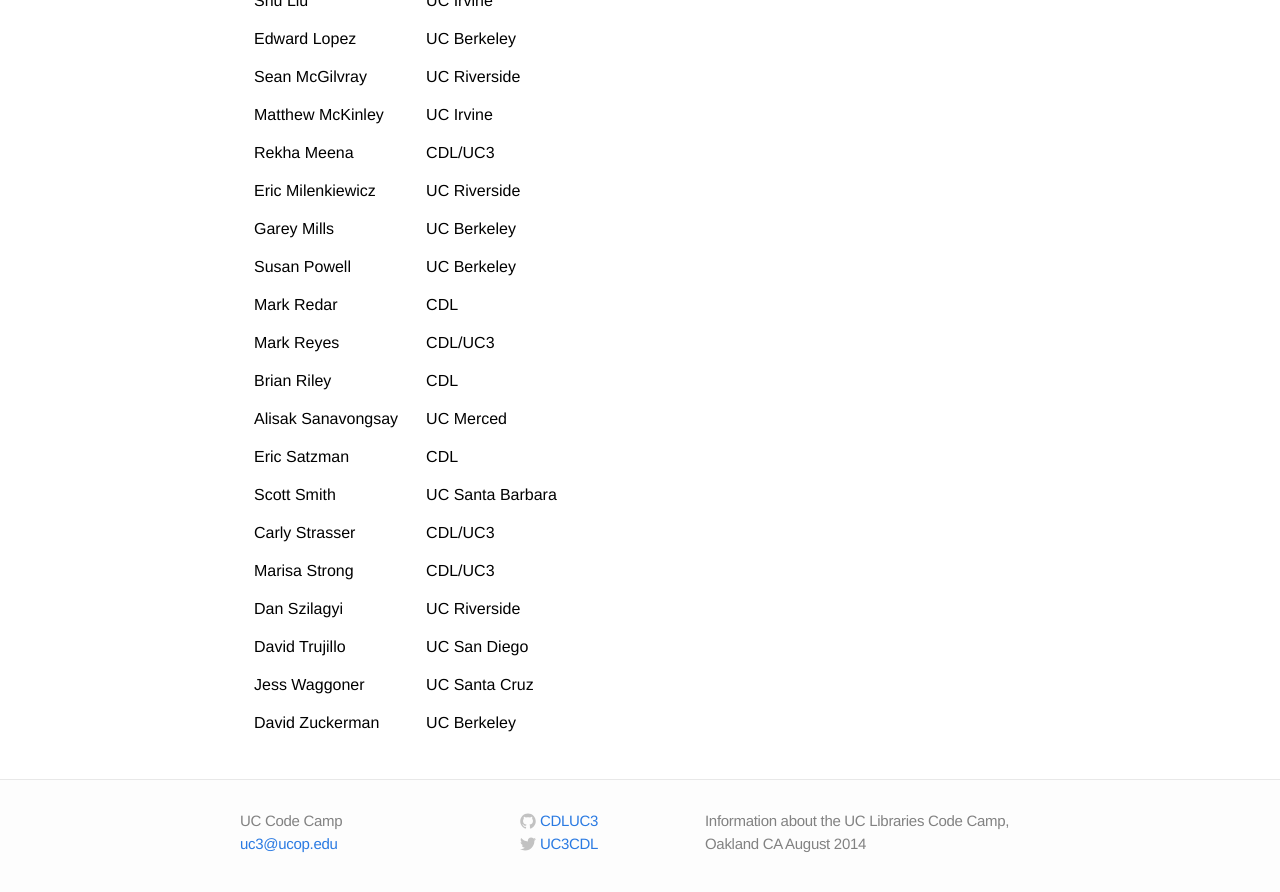
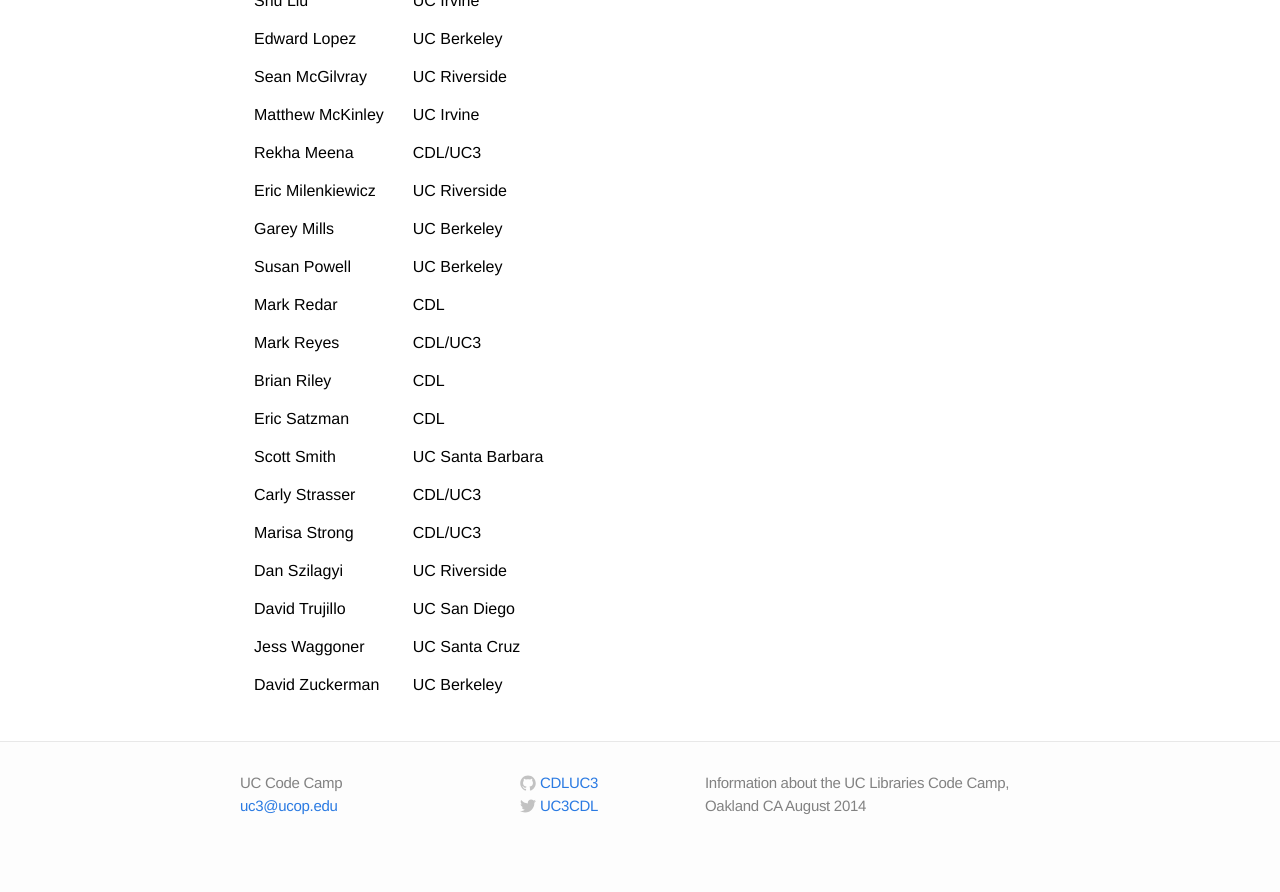
Before and after one commit to CDLUC3/UC-code-camp, a Jekyll site: the page built from attendees.md, in a window 1280 px wide and 900 px high, scrolled down 1067 px. Shown: the top 892 px of the window. Built offline with Jekyll 4.4.1, drawn with Linux system fonts in a browser that asks for light colours; Markdown is read by kramdown in place of the engine named in the settings; after the commit the page ends 1929 px from its top, so only the background shows below that.

Commit message:
Update attendees.md
Remove Alisak

```diff
--- a/attendees.md
+++ b/attendees.md
@@ -40,7 +40,6 @@ permalink: /attendees/
 <tr>	<td>	Mark Redar	</td>	<td>	</td>	<td>	CDL	</td>	</tr>
 <tr>	<td>	Mark Reyes	</td>	<td>	</td>	<td>	CDL/UC3	</td>	</tr>
 <tr>	<td>	Brian Riley	</td>	<td>	</td>	<td>	CDL	</td>	</tr>
-<tr>	<td>	Alisak Sanavongsay	</td>	<td>	</td>	<td>	UC Merced	</td>	</tr>
 <tr>	<td>	Eric Satzman	</td>	<td>	</td>	<td>	CDL	</td>	</tr>
 <tr>	<td>	Scott Smith	</td>	<td>	</td>	<td>	UC Santa Barbara	</td>	</tr>
 <tr>	<td>	Carly Strasser	</td>	<td>	</td>	<td>	CDL/UC3	</td>	</tr>
```
